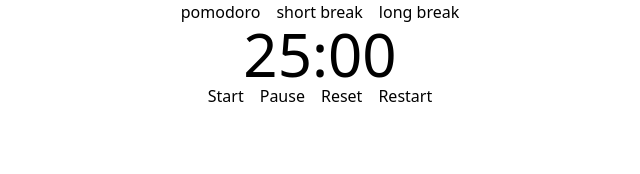
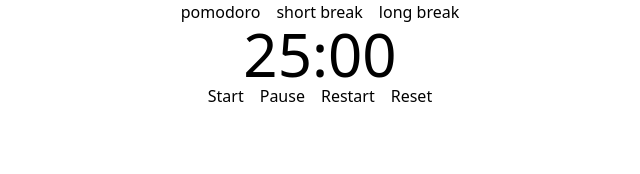
Before and after one commit to adenercan/pomodoro-app, a React (Vite) app: page / in a window 1280 px wide. Shown: the top 174 px of the page, without its empty margins (320-960 px from the left). Built offline with nearby package versions, Linux system fonts and the light colour scheme.

Commit message:
feat: reset pomodoro timer

```diff
--- a/src/App.jsx
+++ b/src/App.jsx
@@ -12,7 +12,10 @@
   const handlePause = () => {
     setIsRunning(false);
   }
-
+  const handleReset = () => {
+    setTime(25 * 60);
+    setIsRunning(false);
+  }
   useEffect(() => {
     if(!isRunning) return;
 
@@ -28,7 +31,7 @@
     <div className="flex flex-col justify-center">
       <ModeSelector />
       <TimerDisplay time={time}/>
-      <Controls onStart={handleStart} onPause={handlePause}/>
+      <Controls onStart={handleStart} onPause={handlePause} onReset={handleReset}/>
     </div>
     </>
   )
--- a/src/components/controls.jsx
+++ b/src/components/controls.jsx
@@ -1,12 +1,12 @@
 import React from "react";
 
-export const Controls = ({ onStart, onPause }) => {
+export const Controls = ({ onStart, onPause, onReset }) => {
     return (
         <div className="flex gap-4 justify-center">
             <button onClick={onStart}>Start</button>
             <button onClick={onPause}>Pause</button>
-            <button>Reset</button>
             <button>Restart</button>
+            <button onClick={onReset}>Reset</button>
         </div>
     )
 }
```
